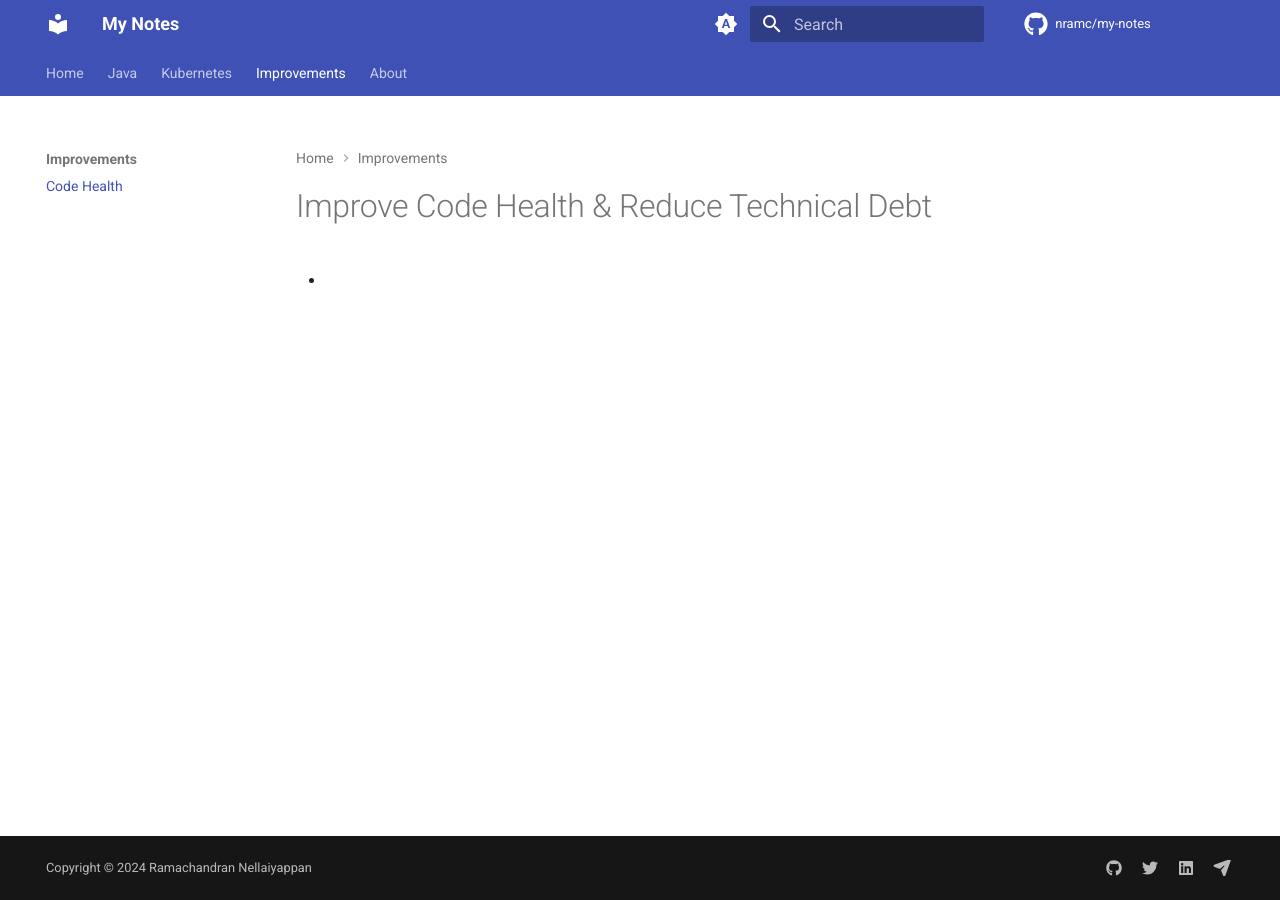
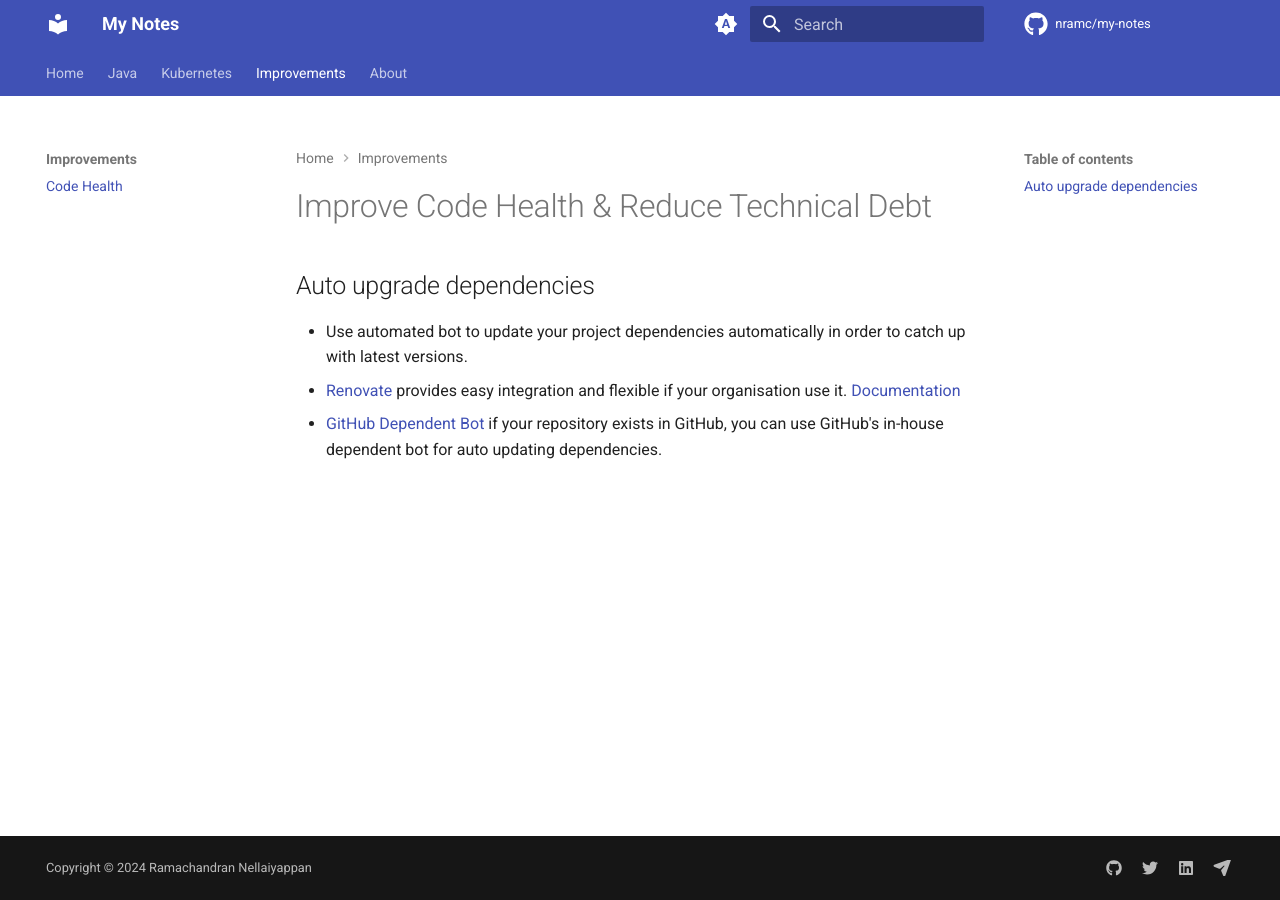
Before and after one commit to nramc/my-notes, an MkDocs documentation site: the page built from docs/improvements/code-health-improvement.md, in a window 1280 px wide. Built offline with MkDocs 1.6.1 and Material for MkDocs 9.7.7, drawn with Linux system fonts in a browser that asks for light colours; comment, search, counter and statistics services are not loaded.

Commit message:
doc: code health updated with auto update dependency notes

```diff
--- a/docs/improvements/code-health-improvement.md
+++ b/docs/improvements/code-health-improvement.md
@@ -1,3 +1,9 @@
 # Improve Code Health & Reduce Technical Debt
 
-*
+## Auto upgrade dependencies
+
+- Use automated bot to update your project dependencies automatically in order to catch up with latest versions.
+- [Renovate](https://github.com/renovatebot/renovate) provides easy integration and flexible if your organisation use
+  it. [Documentation](https://docs.renovatebot.com)
+- [GitHub Dependent Bot](https://github.com/dependabot) if your repository exists in GitHub, you can use GitHub's
+  in-house dependent bot for auto updating dependencies.
```
